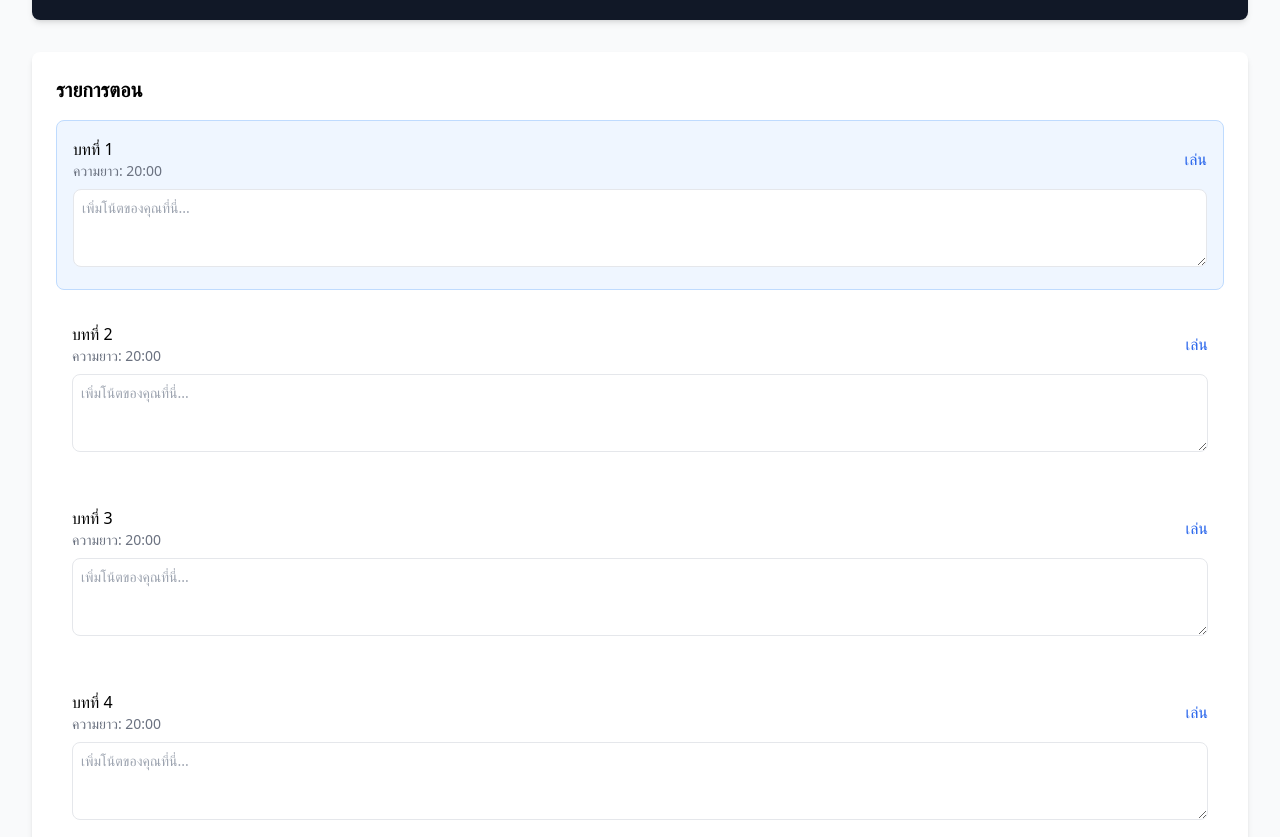
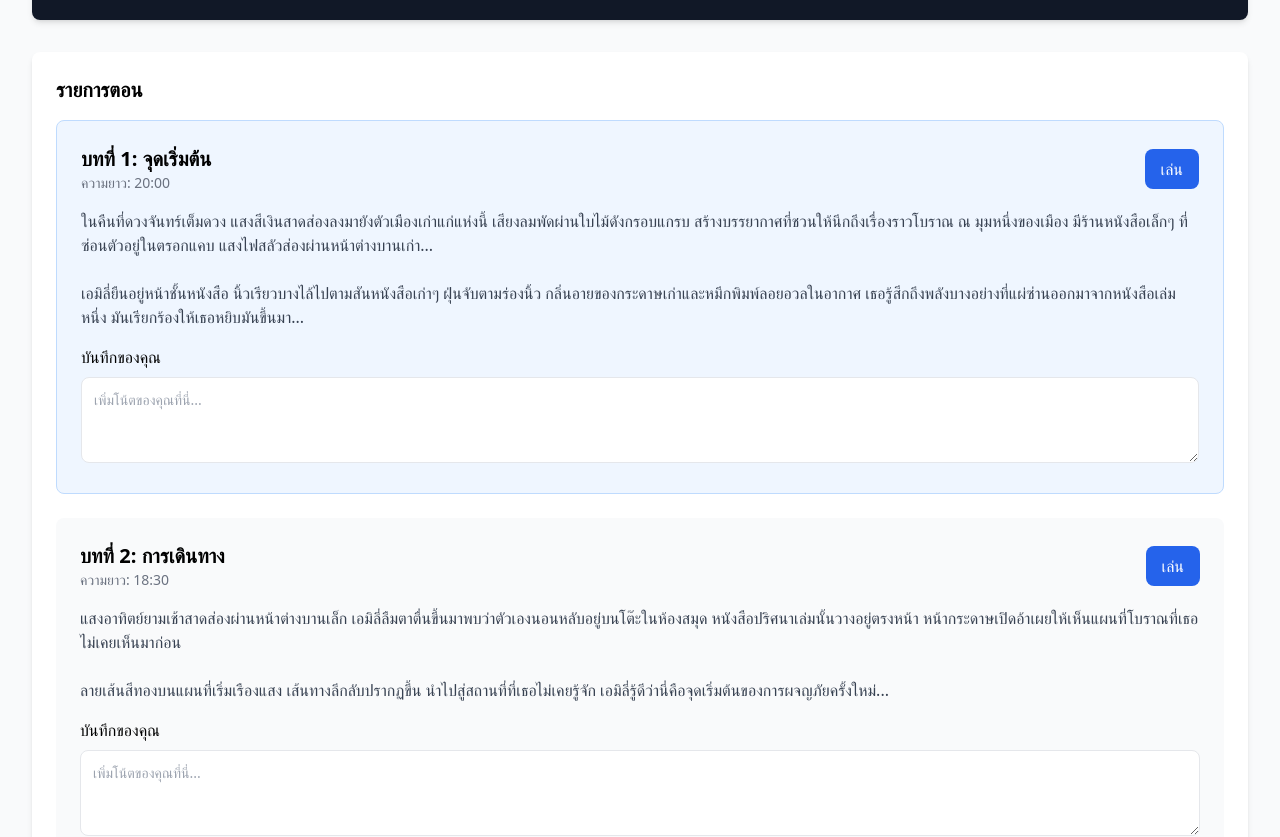
Before and after one commit to KiadtisakTh/Hackathon, a React (Vite) app: page /novels/1 in a window 1280 px wide. Shown: the part 680-1517 px from the top of the page. Built offline with nearby package versions, Linux system fonts and the light colour scheme.

Commit message:
[Fix] เพิ่มข้อความไว้อ่านด้วยเสียง

```diff
--- a/src/pages/NovelDetail.tsx
+++ b/src/pages/NovelDetail.tsx
@@ -15,6 +15,37 @@ export function NovelDetail() {
   const audioRef = useRef<HTMLAudioElement>(null);
 
   const novel = getNovelById(parseInt(id || '0'));
+
+  // Mock chapter content data
+  const chapters = [
+    {
+      id: 1,
+      title: 'บทที่ 1: จุดเริ่มต้น',
+      content: `ในคืนที่ดวงจันทร์เต็มดวง แสงสีเงินสาดส่องลงมายังตัวเมืองเก่าแก่แห่งนี้ เสียงลมพัดผ่านใบไม้ดังกรอบแกรบ สร้างบรรยากาศที่ชวนให้นึกถึงเรื่องราวโบราณ ณ มุมหนึ่งของเมือง มีร้านหนังสือเล็กๆ ที่ซ่อนตัวอยู่ในตรอกแคบ แสงไฟสลัวส่องผ่านหน้าต่างบานเก่า...
+
+เอมิลี่ยืนอยู่หน้าชั้นหนังสือ นิ้วเรียวบางไล้ไปตามสันหนังสือเก่าๆ ฝุ่นจับตามร่องนิ้ว กลิ่นอายของกระดาษเก่าและหมึกพิมพ์ลอยอวลในอากาศ เธอรู้สึกถึงพลังบางอย่างที่แผ่ซ่านออกมาจากหนังสือเล่มหนึ่ง มันเรียกร้องให้เธอหยิบมันขึ้นมา...`,
+      duration: '20:00',
+      audioUrl: 'https://botnoi-dictionary.s3.amazonaws.com:443/b8e1606040b004decd4337636bc9324ee74e191ad00e7e8a90ca4a1f84083972_02052025093400335975.m4a'
+    },
+    {
+      id: 2,
+      title: 'บทที่ 2: การเดินทาง',
+      content: `แสงอาทิตย์ยามเช้าสาดส่องผ่านหน้าต่างบานเล็ก เอมิลี่ลืมตาตื่นขึ้นมาพบว่าตัวเองนอนหลับอยู่บนโต๊ะในห้องสมุด หนังสือปริศนาเล่มนั้นวางอยู่ตรงหน้า หน้ากระดาษเปิดอ้าเผยให้เห็นแผนที่โบราณที่เธอไม่เคยเห็นมาก่อน
+
+ลายเส้นสีทองบนแผนที่เริ่มเรืองแสง เส้นทางลึกลับปรากฏขึ้น นำไปสู่สถานที่ที่เธอไม่เคยรู้จัก เอมิลี่รู้ดีว่านี่คือจุดเริ่มต้นของการผจญภัยครั้งใหม่...`,
+      duration: '18:30',
+      audioUrl: 'https://example.com/chapter2.mp3'
+    },
+    {
+      id: 3,
+      title: 'บทที่ 3: การค้นพบ',
+      content: `ป่าทึบตรงหน้าดูน่าขนลุก เสียงนกร้องแปลกๆ ดังมาจากที่ไกลๆ เอมิลี่กำแผนที่ในมือแน่น เธอรู้ว่าจุดหมายอยู่ไม่ไกล ตามแผนที่ระบุว่ามีวิหารโบราณซ่อนอยู่กลางป่าแห่งนี้
+
+เธอเดินลึกเข้าไปในป่า ต้นไม้สูงใหญ่บดบังแสงอาทิตย์ ทำให้รอบข้างมืดสลัว แต่แสงสีทองจากแผนที่ยังคงนำทางเธอไป สัญชาตญาณบอกว่าเธอกำลังเข้าใกล้ความจริงบางอย่าง...`,
+      duration: '22:15',
+      audioUrl: 'https://example.com/chapter3.mp3'
+    }
+  ];
 
   if (!novel) {
     return (
@@ -34,13 +65,6 @@ export function NovelDetail() {
       </div>
     );
   }
-
-  const chapters = Array.from({ length: novel.chapters }, (_, i) => ({
-    id: i + 1,
-    title: `บทที่ ${i + 1}`,
-    duration: '20:00',
-    audioUrl: 'https://example.com/chapter.mp3'
-  }));
 
   const togglePlay = () => {
     if (audioRef.current) {
@@ -223,37 +247,47 @@ export function NovelDetail() {
           </div>
         </div>
 
-        {/* Chapter List */}
+        {/* Chapter List with Content */}
         <div className="mt-8 bg-white rounded-lg shadow-md p-6">
           <h2 className="text-xl font-semibold mb-4">รายการตอน</h2>
-          <div className="space-y-4">
+          <div className="space-y-6">
             {chapters.map((chapter, index) => (
               <div
                 key={chapter.id}
-                className={`p-4 rounded-lg transition-colors ${
+                className={`p-6 rounded-lg transition-colors ${
                   currentChapter === index
                     ? 'bg-blue-50 border border-blue-200'
-                    : 'hover:bg-gray-50'
+                    : 'bg-gray-50 hover:bg-gray-100'
                 }`}
               >
-                <div className="flex items-center justify-between mb-2">
+                <div className="flex items-center justify-between mb-4">
                   <div>
-                    <h3 className="font-medium">{chapter.title}</h3>
+                    <h3 className="text-xl font-semibold">{chapter.title}</h3>
                     <p className="text-sm text-gray-500">ความยาว: {chapter.duration}</p>
                   </div>
                   <button
                     onClick={() => setCurrentChapter(index)}
-                    className="text-blue-600 hover:text-blue-700"
+                    className="bg-blue-600 text-white px-4 py-2 rounded-lg hover:bg-blue-700 transition-colors"
                   >
                     {currentChapter === index && isPlaying ? 'กำลังเล่น' : 'เล่น'}
                   </button>
                 </div>
-                <div className="mt-2">
+
+                {/* Chapter Content */}
+                <div className="prose max-w-none">
+                  <p className="text-gray-700 whitespace-pre-line mb-4">
+                    {chapter.content}
+                  </p>
+                </div>
+
+                {/* Notes Section */}
+                <div className="mt-4">
+                  <h4 className="font-medium mb-2">บันทึกของคุณ</h4>
                   <textarea
                     placeholder="เพิ่มโน้ตของคุณที่นี่..."
                     value={chapterNotes[chapter.id] || ''}
                     onChange={(e) => handleNoteChange(chapter.id, e.target.value)}
-                    className="w-full p-2 border rounded-lg focus:outline-none focus:ring-2 focus:ring-blue-500 text-sm"
+                    className="w-full p-3 border rounded-lg focus:outline-none focus:ring-2 focus:ring-blue-500 text-sm"
                     rows={3}
                   />
                 </div>
```
